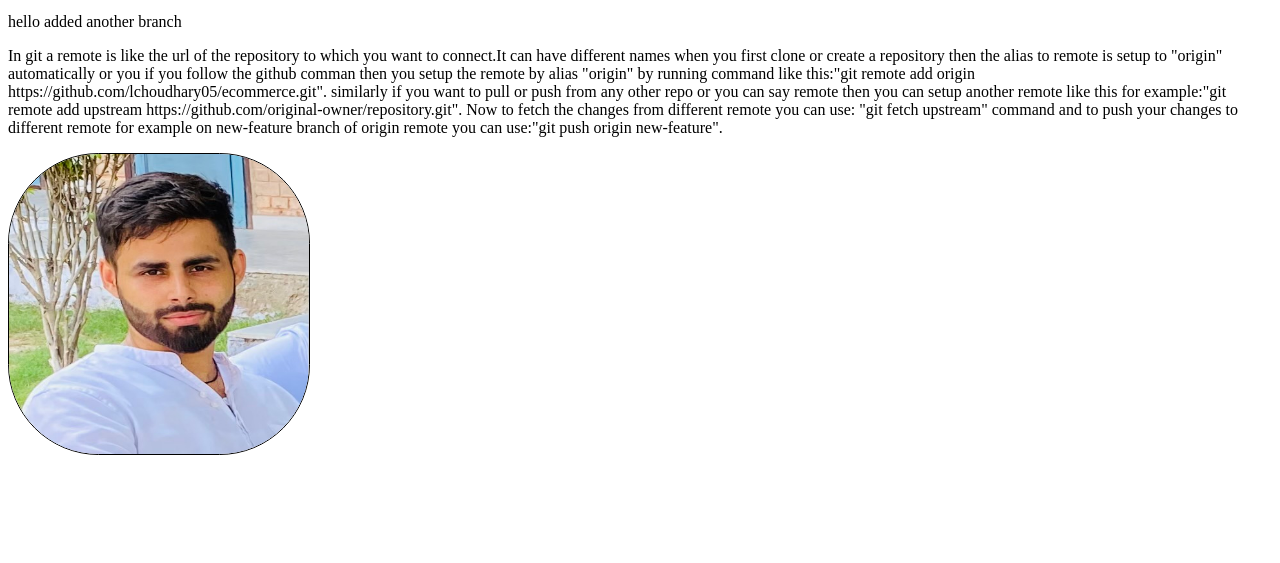
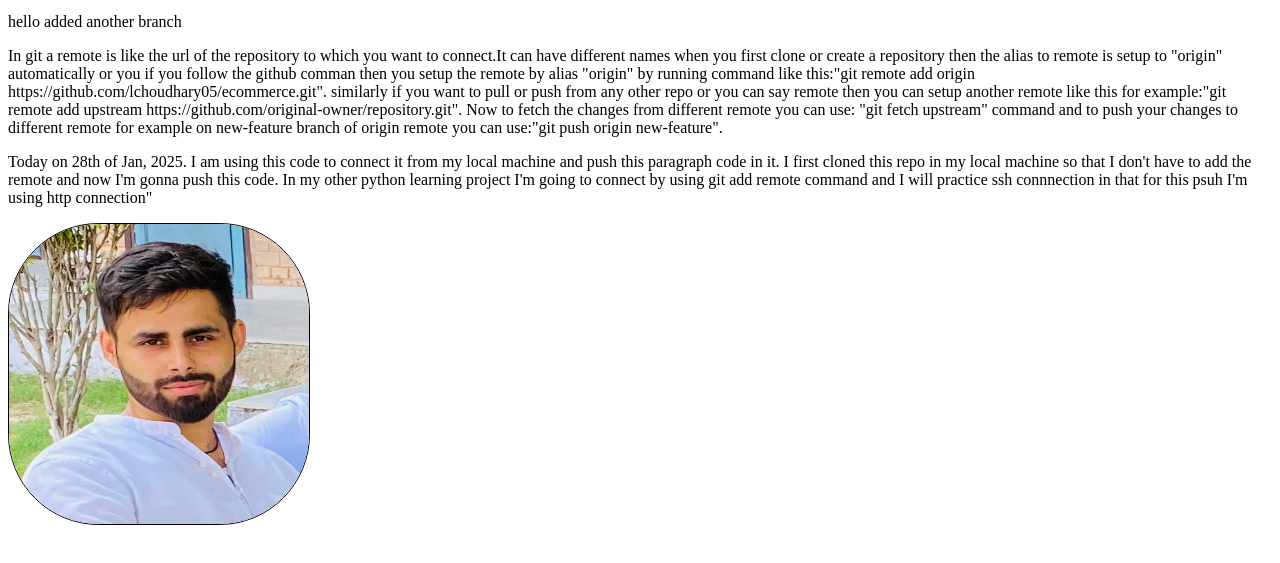
Before and after one commit to lchoudhary05/learningGit, a plain HTML site: page index.html in a window 1280 px wide. Shown: the part 101-664 px from the top of the page. Drawn offline with Linux system fonts and the light colour scheme.

Commit message:
Practice git connection and push using https

```diff
--- a/index.html
+++ b/index.html
@@ -23,6 +23,14 @@
       and to push your changes to different remote for example on new-feature
       branch of origin remote you can use:"git push origin new-feature".
     </p>
+    <p>
+      Today on 28th of Jan, 2025. I am using this code to connect it from my local
+      machine and push this paragraph code in it. I first cloned this repo in
+      my local machine so that I don't have to add the remote and now I'm gonna
+      push this code. In my other python learning project I'm going to connect
+      by using git add remote command and I will practice ssh connnection in that
+      for this psuh I'm using http connection"
+    </p>
     <div class="main"><img src="./IMG_8715.jpeg" alt="mypic" /></div>
   </body>
 </html>
```
